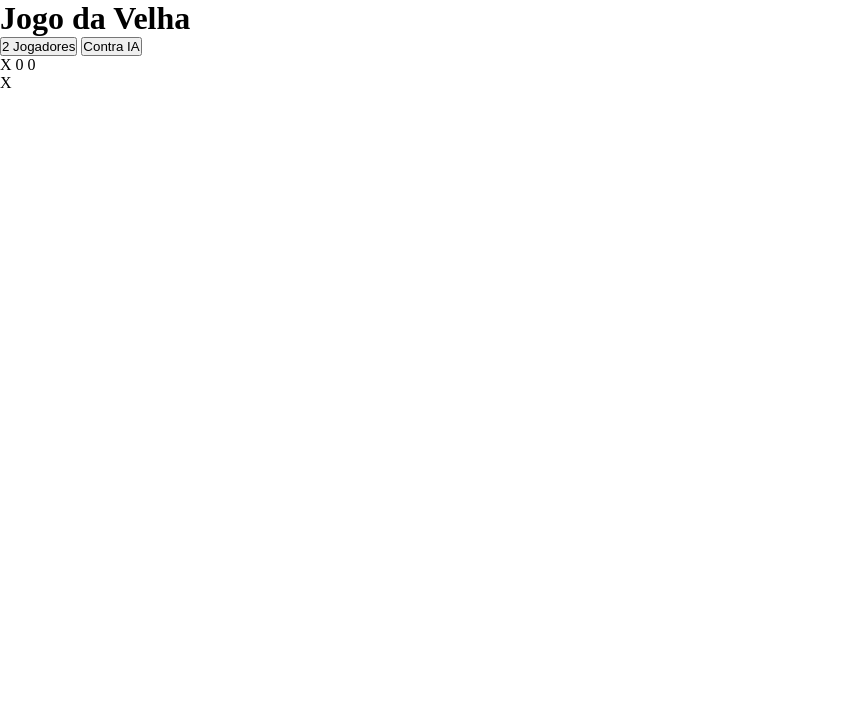
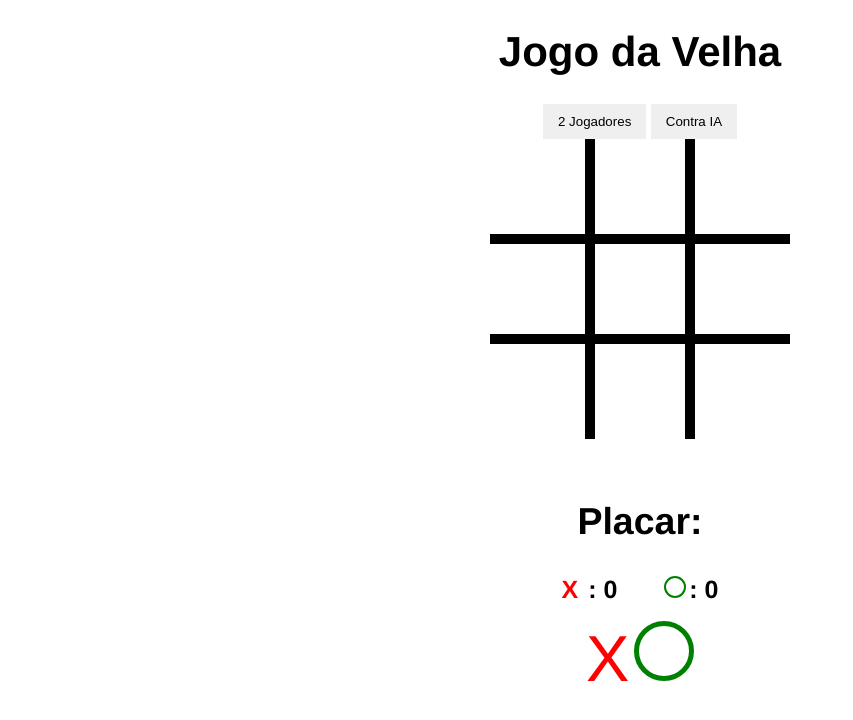
Before and after one commit to Marcio-Gabriel20/Jogo-da-Velha, a plain HTML site: page index.html in a window 1280 px wide. Shown: the whole page, without its empty margins (0-853 px from the left). Drawn offline with Linux system fonts and the light colour scheme.

Commit message:
Commit 3
Finalização do CSS

```diff
--- a/_css/style.css
+++ b/_css/style.css
@@ -1,4 +1,121 @@
-* {
+body {
+    text-align: center;
+    font-family: Helvetica, sans-serif;
+}
+
+h1 {
+    font-size: 42px;
+}
+
+/* botões */
+
+#buttons-container button {
+    border: none;
+    padding: 10px 15px;
+}
+
+/* jogo */
+
+#container {
+    display: flex;
+    width: 300px;
     margin: 0;
-    padding: 0;
+    flex-direction: row;
+    flex-wrap: wrap;
+    position: relative;
+    margin-left: auto;
+    margin-right: auto;
 }
+
+.box {
+    height: 100px;
+    border: 5px solid #000;
+    box-sizing: border-box;
+    flex: 1 1 33%;
+}
+
+#block-1, #block-2, #block-3 {
+    border-top: none;
+}
+
+#block-1, #block-4, #block-7 {
+    border-left: none;
+}
+
+#block-7, #block-8, #block-9 {
+    border-bottom: none;
+}
+
+#block-3, #block-6, #block-9 {
+    border-right: none;
+}
+
+/* símbolos */
+
+.x {
+    font-size: 65px;
+    color: red;
+    display: inline-block;
+    line-height: 100px;
+}
+
+.o {
+    width: 50px;
+    height: 50px;
+    border: 5px solid green;
+    border-radius: 50%;
+    display: inline-block;
+    margin-top: 17px;
+}
+
+/* classe de esconder */
+
+/* .hide {
+    display: none !important;
+} */
+
+/* placar */
+
+#scoreboard-container {
+    font-weight: bold;
+    margin-top: 30px;
+    font-size: 25px;
+    position: relative;
+    margin-left: auto;
+    margin-right: auto;
+}
+
+.score-box {
+    margin: 0 20px;
+}
+
+#x-scoreboard {
+    color: red;
+    margin-right: 3px;
+}
+
+#o-scoreboard {
+    display: inline-block;
+    width: 18px;
+    height: 18px;
+    border: 2px solid green;
+    border-radius: 50%;
+    margin-right: 3px;
+}
+
+/* mensagem de vitoria */
+
+#message p {
+    position: absolute;
+    margin-left: auto;
+    margin-right: auto;
+    left: 0;
+    right: 0;
+    top: 150px;
+    width: 500px;
+    font-size: 50px;
+    background-color: #000;
+    color: #FFF;
+    padding: 20px;
+    display: none;
+}
--- a/index.html
+++ b/index.html
@@ -25,12 +25,13 @@
         <div class="box" id="block-9"></div>
 
         <div id="scoreboard-container">
+            <h2>Placar:</h2>
             <span class="score-box">
-                <span id="x-scoreboard">X</span>
+                <span id="x-scoreboard">X </span>:
                 <span id="scoreboard-1">0</span>
             </span>
             <span class="score-box">
-                <span id="o-scoreboard"></span>
+                <span id="o-scoreboard"></span>:
                 <span id="scoreboard-2">0</span>
             </span>
         </div>
@@ -42,7 +43,7 @@
     </div>
 
     <div id="message" class="hide">
-        <p></p>
+        <p>sdgsd</p>
     </div>
 
     <script src="_scripts/script.js"></script>
```
